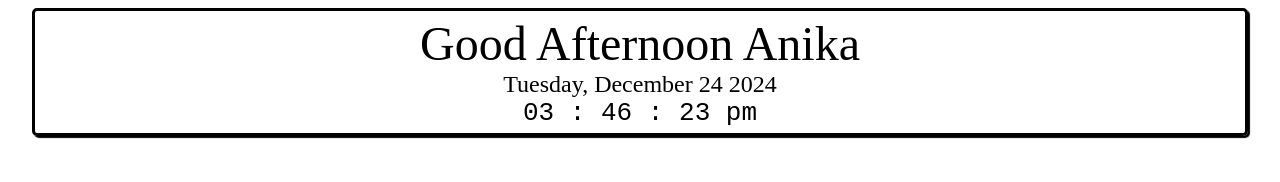
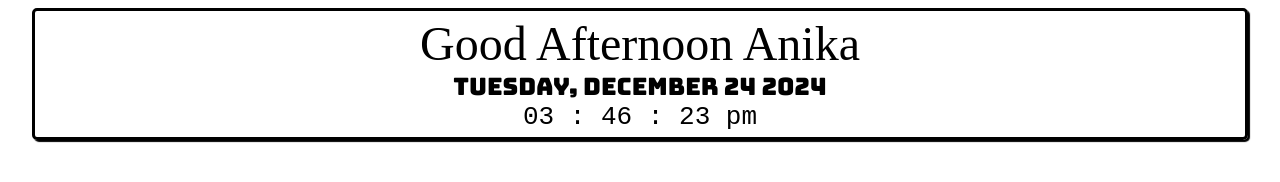
Before and after one commit to Saint-Bliss/BoxGreeting, a plain HTML site: page index.html in a window 1280 px wide. Drawn offline with Linux system fonts and the light colour scheme; a web font is replaced by a local one.

Commit message:
Update index.html

```diff
--- a/index.html
+++ b/index.html
@@ -41,7 +41,7 @@
 
         .date {
 
-            font-family: Bungee Hairline;
+            font-family: Bungee;
             font-size: 1.5em;
         }
 
```
